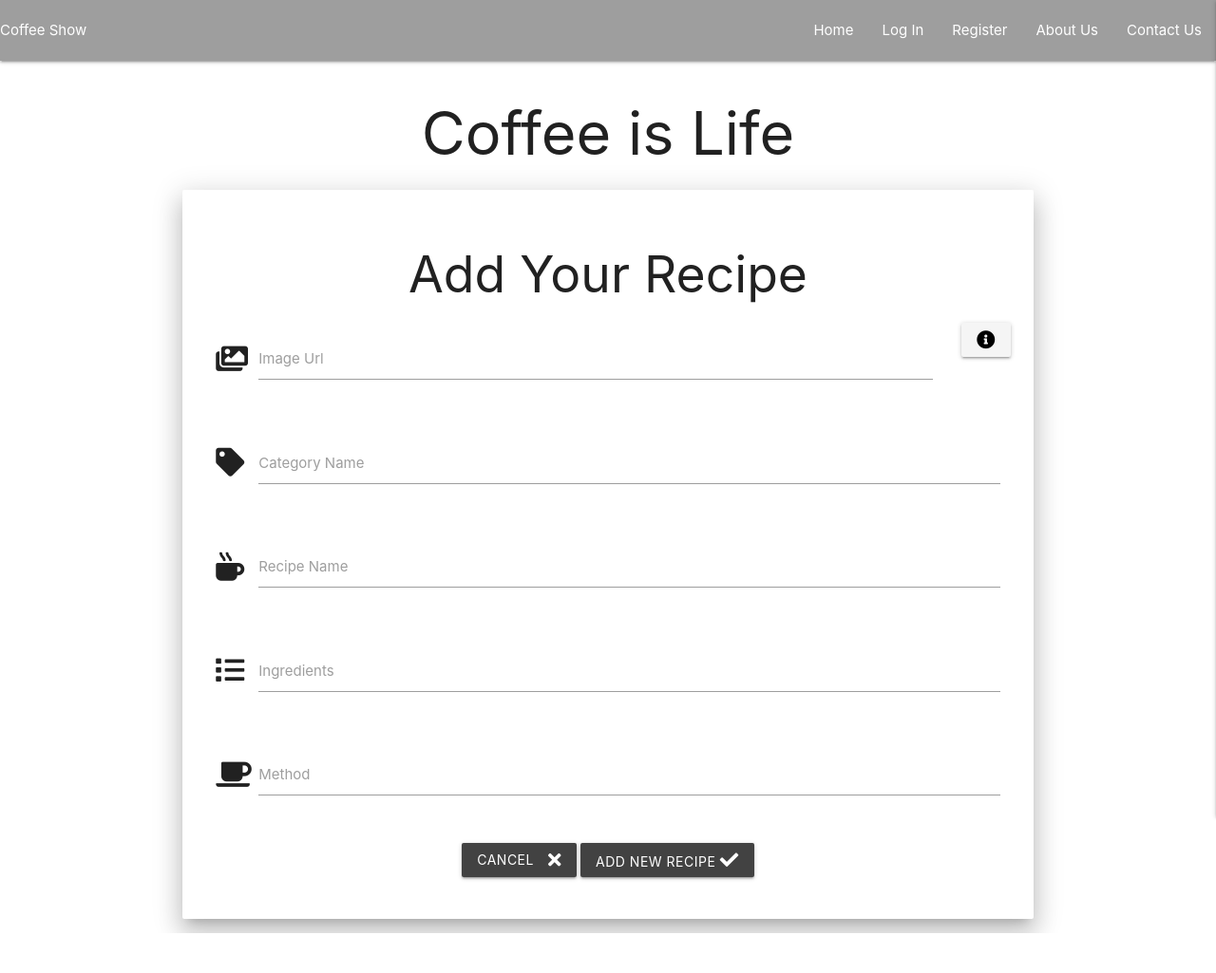
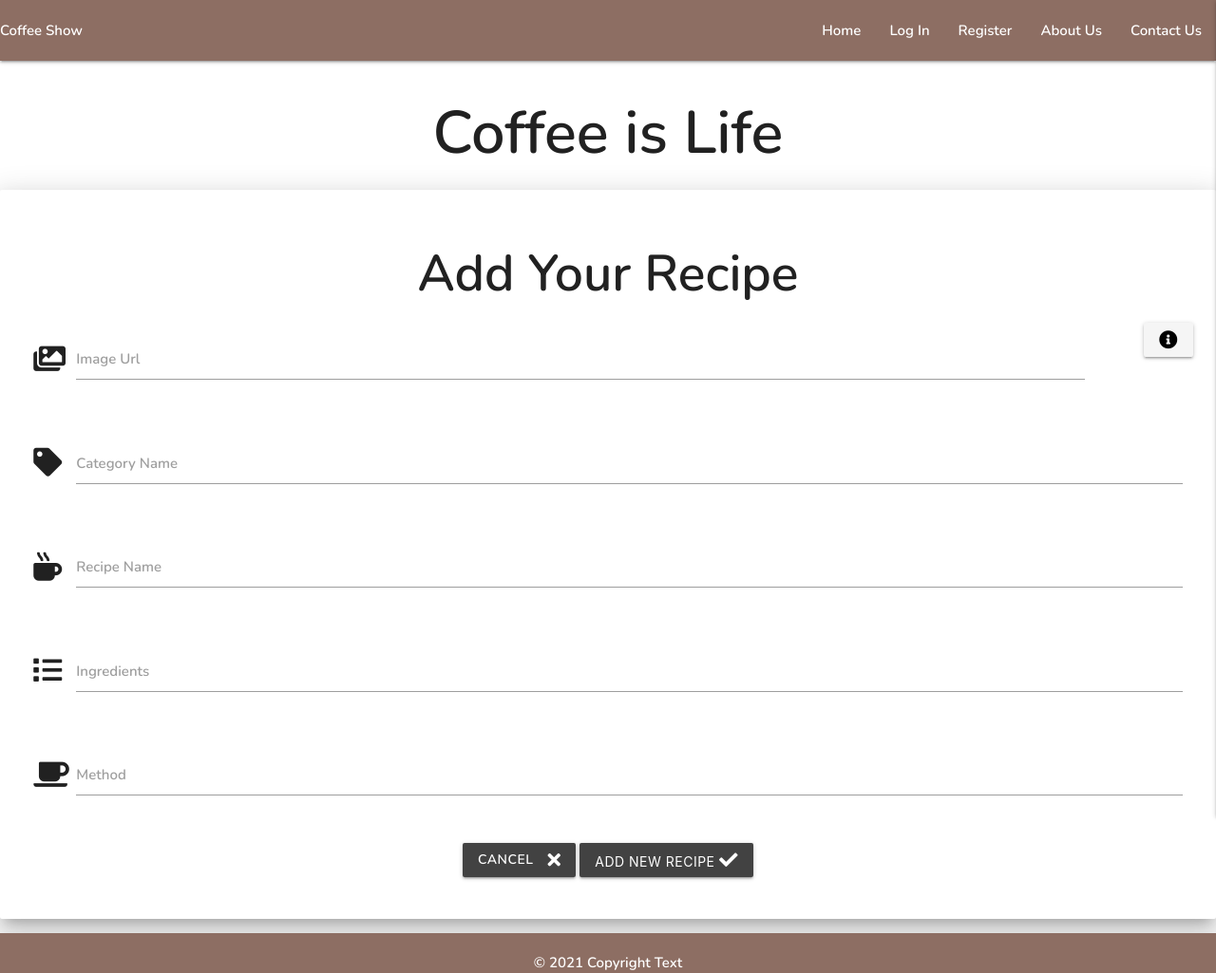
Before and after one commit to romanstr-code/milestone-project-three, a Flask app: page /add_recipe in a window 1280 px wide. Shown: the whole page at 95% size. Before the commit the page ends 983 px from the top, so only its background shows below. Run offline with Flask 2, Linux system fonts and the light colour scheme; some libraries are stand-ins or nearby versions.

Commit message:
Added page footer. Deleted templates main class.Added color  class to navigation bar and footer

```diff
--- a/templates/base.html
+++ b/templates/base.html
@@ -7,7 +7,9 @@
          integrity="sha512-xA6Hp6oezhjd6LiLZynuukm80f8BoZ3OpcEYaqKoCV3HKQDrYjDE1Gu8ocxgxoXmwmSzM4iqPvCsOkQNiu41GA==" crossorigin="anonymous" type="text/css">
       <link rel="stylesheet" href="https://cdnjs.cloudflare.com/ajax/libs/materialize/1.0.0/css/materialize.min.css" type="text/css">
       <link href="https://fonts.googleapis.com/icon?family=Material+Icons" rel="stylesheet">
-      <link rel="stylesheet" href="#" />
+      <link rel="preconnect" href="https://fonts.gstatic.com">
+      <link href="https://fonts.googleapis.com/css2?family=Nunito:wght@600&display=swap" rel="stylesheet">
+      <link rel="stylesheet" href="{{ url_for('static', filename='css/style.css') }}" type="text/css">
       <title>Coffee Show</title>
 
       <!-- Dropdown Structure -->
@@ -24,7 +26,7 @@
 
  <!--nav bar-->
       <nav>
-         <div class="nav-wrapper grey">
+         <div class="nav-wrapper  brown lighten-1">
             <a href="{{ url_for('home') }}" class="logo">Coffee Show</a>
             <a href="#" data-target="mobile-demo" class="sidenav-trigger right"><i class="fas fa-bars"></i></a>
             <ul class="right hide-on-med-and-down">
@@ -83,14 +85,20 @@
     </section>
 
        <!--templates-->
-      <main class="container">
+      <main>
 
-         {% block content %}
-         {% endblock %}
+          {% block content %}
+          {% endblock %}
+
       </main>
 
-      <!-- Footer -->
-
+      <footer class="page-footer brown lighten-1">
+          <div class="copyright">
+            <div class="container center-align">
+            © 2021 Copyright Text
+            </div>
+          </div>
+      </footer>
 
 
 
```
